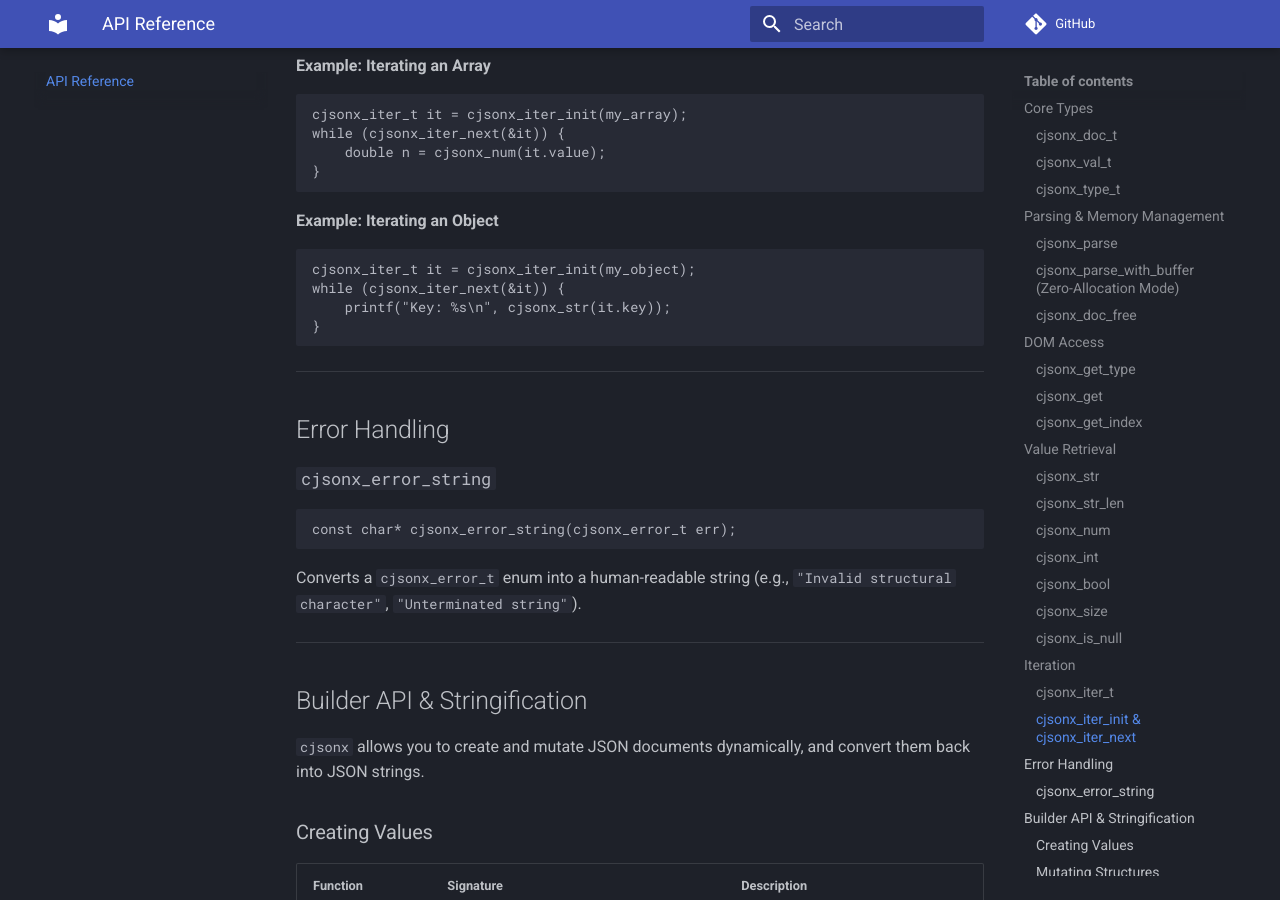
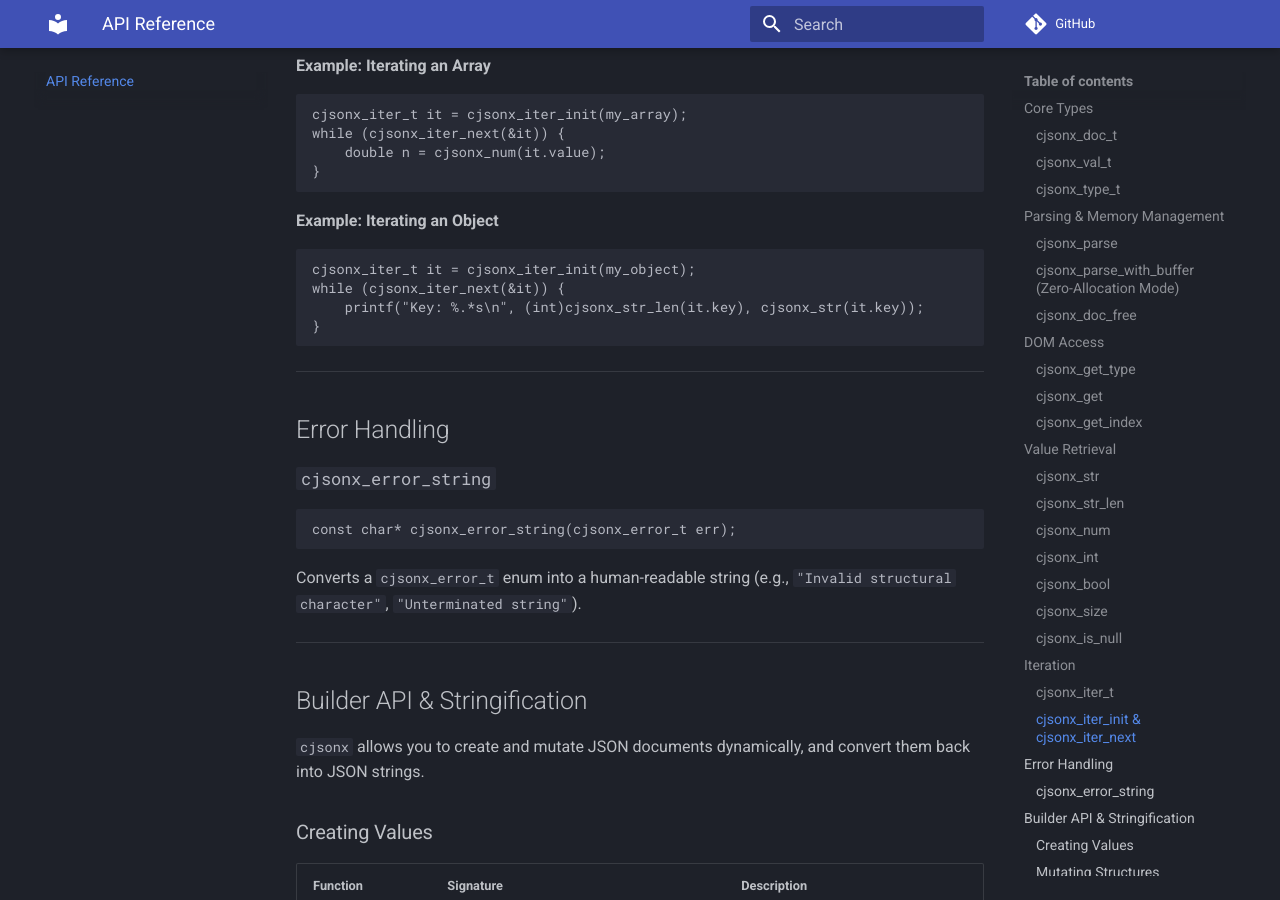
Before and after one commit to tiw302/cjsonx, an MkDocs documentation site: the page built from docs/api_reference.md, in a window 1280 px wide and 900 px high, scrolled down 4501 px. Built offline with MkDocs 1.6.1 and Material for MkDocs 9.7.7, drawn with Linux system fonts in a browser that asks for light colours; comment, search, counter and statistics services are not loaded; some of the changed text lies outside the part shown.

Commit message:
docs(api): align cjsonx_val struct definition and fix key printing in example

````diff
--- a/docs/api_reference.md
+++ b/docs/api_reference.md
@@ -215,7 +215,7 @@ while (cjsonx_iter_next(&it)) {
 ```c
 cjsonx_iter_t it = cjsonx_iter_init(my_object);
 while (cjsonx_iter_next(&it)) {
-    printf("Key: %s\n", cjsonx_str(it.key));
+    printf("Key: %.*s\n", (int)cjsonx_str_len(it.key), cjsonx_str(it.key));
 }
 ```
 
````
Also changed, not shown: other parts of docs/api_reference.md (+1 -1 lines).
